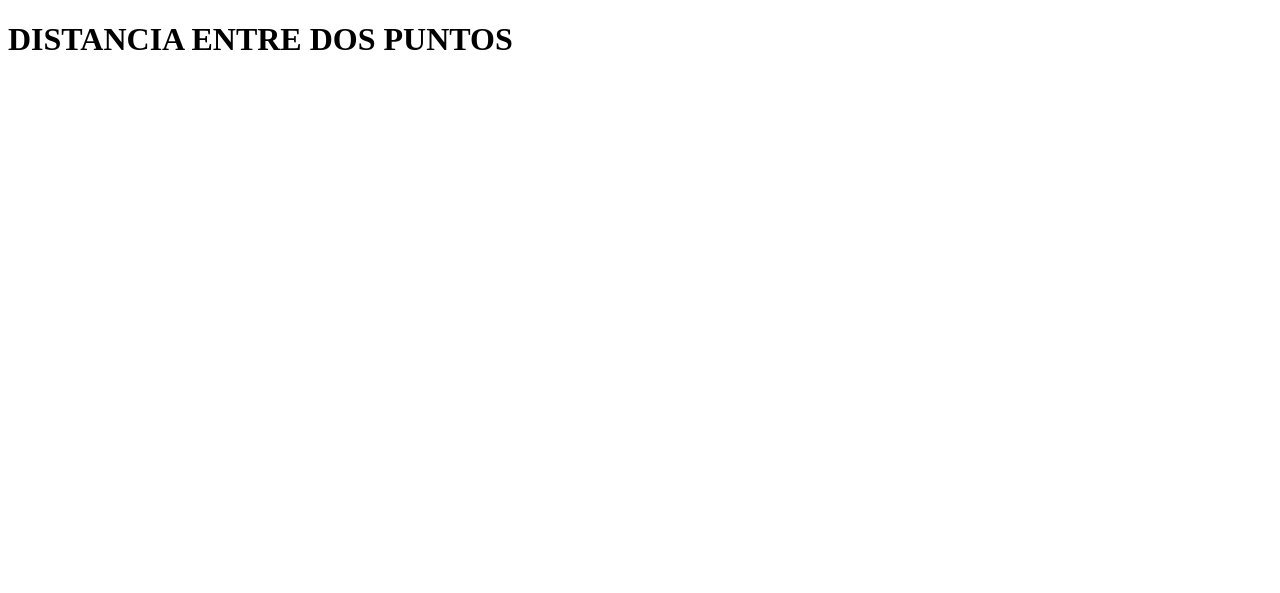
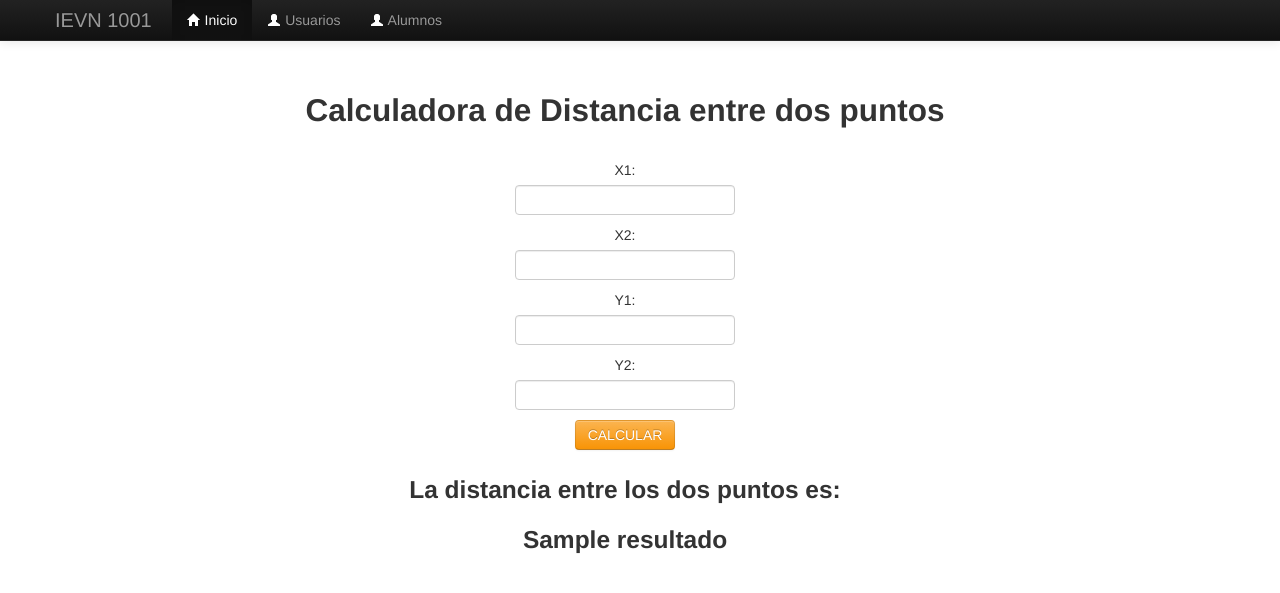
Before and after one commit to IEVN1001-19002330/api_flask01, a Flask app: template templates/distancia.html in a window 1280 px wide. Shown: the top 593 px of the page. Run offline with Flask 3, Linux system fonts and the light colour scheme; the template is opened without the code that fills it: most values are stand-ins (such as "Sample title", 1, 10 or a date in 2020); some libraries are stand-ins or nearby versions.

Commit message:
distancia

```diff
--- a/app.py
+++ b/app.py
@@ -1,4 +1,5 @@
-from flask import Flask, render_template
+from flask import Flask, render_template, request
+import math
 
 app = Flask(__name__)
 
@@ -18,12 +19,24 @@ def index():
 def aporb():
     return render_template('aporb.html')
 
+@app.route("/resultado", methods=['POST'])
+def resultado():
+    n1=request.form.get("a")
+    n2=request.form.get("b")
+    return "La multiplicación de {} y {} es: {} ".format(n1,n2,int(n1)*int(n2))
+
 
 @app.route('/distancia')
 def distancia():
     return render_template('distancia.html')
 
-
+@app.route('/distancia-result', methods=['POST'])
+def result():
+    numeroX1= request.form.get("X1")
+    numeroX2= request.form.get("X2")
+    numeroY1= request.form.get("Y1")
+    numeroY2= request.form.get("Y2")
+    return "El resultado es: {}".format( math.sqrt(int(numeroX2) - int(numeroX1)* int(numeroX2) - int(numeroX1) + int(numeroY2) - int(numeroY1)* int(numeroY2) - int(numeroY1)))
 
 @app.route("/hola")
 def func():
--- a/templates/distancia.html
+++ b/templates/distancia.html
@@ -1,16 +1,52 @@
-<!DOCTYPE html>
-<html lang="en">
-<head>
-    <meta charset="UTF-8">
-    <meta name="viewport" content="width=device-width, initial-scale=1.0">
+{%extends "layout.html"%}
+{%block contenido %}
 
-    <title>Document</title>
-</head>
-<body>
+<div style="text-align:center; margin-top: 30px;">
+<h2 class="font-sans md:font-serif text-3xl" >Calculadora de Distancia entre dos puntos</h2>
+<br>
+<form class="max-w-sm mx-auto" action="/distancia-result" method="post">
 
+    <div class="md:flex md:items-center mb-6">
+        <div class="md:w-1/3">
+            <label for="numeroX1" class="form-label" class="block mb-2 text-sm font-medium text-gray-900 dark:text-white">X1:</label>
+        </div>
+        <div class="md:w-2/3">
+            <input type="number" name="X1" id="X1" formControlName="numeroX1" class="bg-gray-50 border border-gray-300 text-gray-900 text-sm rounded-lg focus:ring-blue-500 focus:border-blue-500 block w-full p-2.5 dark:bg-gray-700 dark:border-gray-600 dark:placeholder-gray-400 dark:text-white dark:focus:ring-blue-500 dark:focus:border-blue-500">
+        </div>
+    </div>
+    <div class="md:flex md:items-center mb-6">
+        <div class="md:w-1/3">
+            <label for="numeroX2" class="block mb-2 text-sm font-medium text-gray-900 dark:text-white">X2:</label>
+        </div>
+        <div class="md:w-2/3">
+            <input type="number" id="numeroX2" formControlName="numeroX2" class="bg-gray-50 border border-gray-300 text-gray-900 text-sm rounded-lg focus:ring-blue-500 focus:border-blue-500 block w-full p-2.5 dark:bg-gray-700 dark:border-gray-600 dark:placeholder-gray-400 dark:text-white dark:focus:ring-blue-500 dark:focus:border-blue-500">
+        </div>
+    </div>
+    <div class="md:flex md:items-center mb-6">
+        <div class="md:w-1/3">
+            <label for="numeroY1" class="block mb-2 text-sm font-medium text-gray-900 dark:text-white">Y1:</label>
+        </div>
+        <div class="md:w-2/3">
+            <input type="number" id="numeroY1" formControlName="numeroY1" class="bg-gray-50 border border-gray-300 text-gray-900 text-sm rounded-lg focus:ring-blue-500 focus:border-blue-500 block w-full p-2.5 dark:bg-gray-700 dark:border-gray-600 dark:placeholder-gray-400 dark:text-white dark:focus:ring-blue-500 dark:focus:border-blue-500">
+        </div>
+    </div>
+    <div class="md:flex md:items-center mb-6">
+        <div class="md:w-1/3">
+            <label for="numeroY2" class="block mb-2 text-sm font-medium text-gray-900 dark:text-white">Y2:</label>
+        </div>
+        <div class="md:w-2/3">
+            <input type="number" id="numeroY2" formControlName="numeroY2" class="bg-gray-50 border border-gray-300 text-gray-900 text-sm rounded-lg focus:ring-blue-500 focus:border-blue-500 block w-full p-2.5 dark:bg-gray-700 dark:border-gray-600 dark:placeholder-gray-400 dark:text-white dark:focus:ring-blue-500 dark:focus:border-blue-500">
+        </div>
+    </div>
 
-    <h1>DISTANCIA ENTRE DOS PUNTOS</h1>
+    <button type="submit" class="btn btn-warning">CALCULAR</button>
 
+    <div style="margin-top:20px;" class="font-sans md:font-serif text-3xl">
+        <h3>La distancia entre los dos puntos es: </h3> <h3 class="text-green-600"> {{resultado}}</h3>
+    </div>
 
-</body>
-</html>
+</form>
+
+</div>
+
+{% endblock %}
--- /dev/null
+++ b/templates/layout.html
@@ -0,0 +1,70 @@
+<!DOCTYPE html>
+<html lang="en">
+<head>
+    <meta charset="UTF-8">
+    <meta name="viewport" content="width=device-width, initial-scale=1.0">
+
+    <link rel="stylesheet" href="../static/bootstrap/css/bootstrap.min.css">
+    <style>
+        body{
+            padding-top: 60px;}
+
+            .tr-head{background: #dff0d8;}
+    </style>
+    <link href="../static/bootstrap/css/bootstrap-responsive.min.css" rel="stylesheet"/>
+
+
+    <title>Document</title>
+</head>
+
+
+<body>
+
+
+    <div class="navbar navbar navbar-inverse navbar-fixed-top">
+
+        <div class="navbar-inner">
+            <div class="container">
+                <a class="brand" href="">
+                    IEVN 1001
+                </a>
+
+            <ul class="nav">
+                <li class="active">
+                    <a href="">
+                        <i class="icon-home icon-white"></i>
+                        Inicio
+                    </a>
+                </li>
+                <li>
+                    <a href="">
+                        <i class="icon-user icon-white"></i>
+                        Usuarios
+                    </a>
+                </li>
+                <li>
+                    <a href="">
+                        <i class="icon-user icon-white"></i>
+                        Alumnos
+                    </a>
+                </li>
+            </ul>
+        </div>
+       </div>
+    </div>
+
+
+    <div class="container">
+        <div class="row">
+           {%block contenido %}
+
+           {%endblock%}
+
+        </div>
+    </div>
+
+
+</body>
+
+
+</html>
```
Also changed, not shown: templates/aporb.html (+22 -12 lines), templates/index.html (+3 -63 lines).
